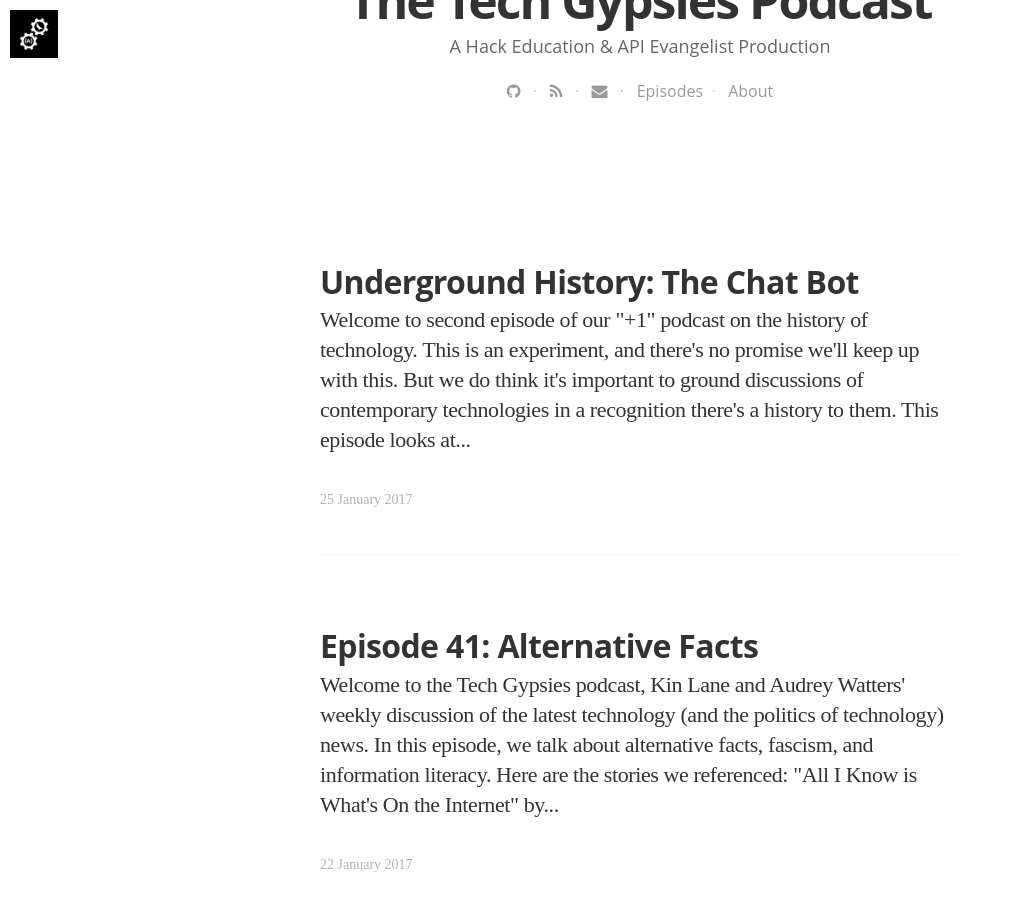
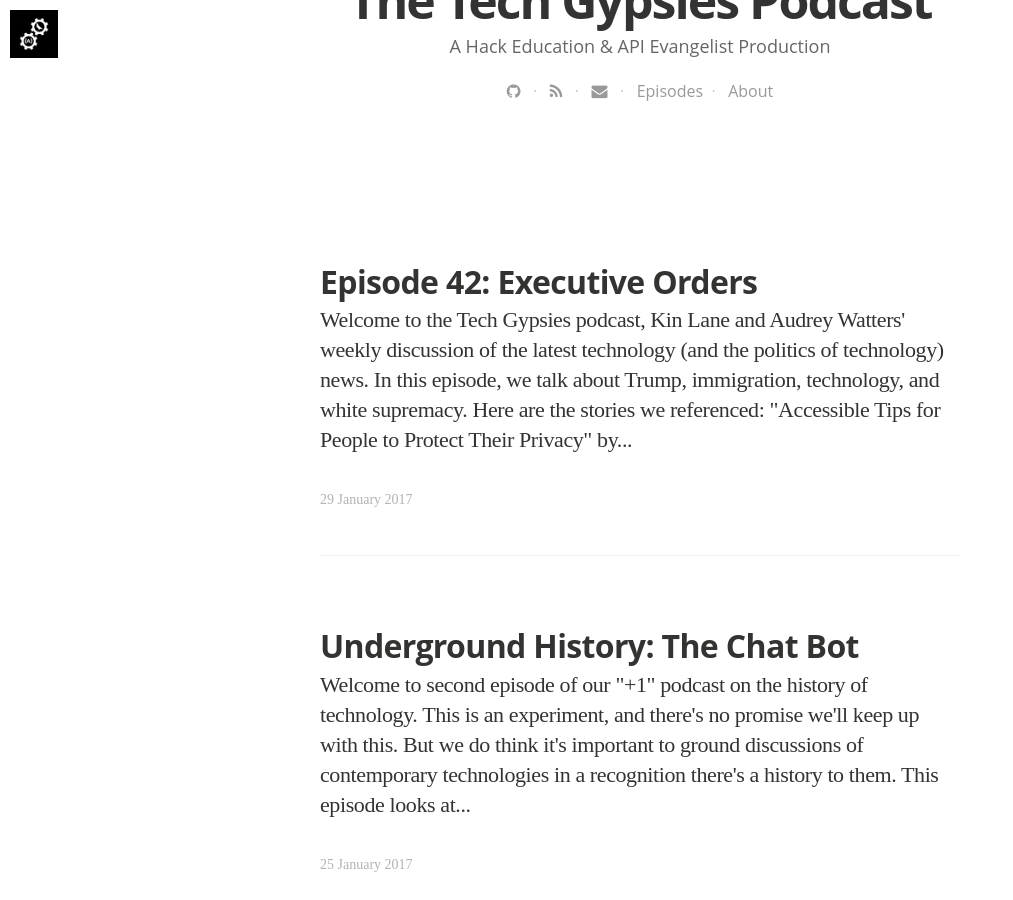
Before and after one commit to Techgypsies/podcast, a Jekyll site: the page built from blog/index.html, in a window 1280 px wide and 900 px high, scrolled down 559 px. Shown: the whole window, without its empty margins (0-1013 px from the left). Built offline with Jekyll 4.4.1, drawn with Linux system fonts in a browser that asks for light colours; nearby versions of some CDN libraries; some web fonts are replaced; the list of posts is cut into pages by our own code; some of the changed text lies outside the part shown.

Commit message:
new episode

```diff
--- a/_data/podcasts.yaml
+++ b/_data/podcasts.yaml
@@ -600,3 +600,17 @@
   tags:
   - Technology
   - Politics
+- title: "Tech Gypsies Episode 42"
+  summary: "In this episode, we talk about Trump, immigration, and technology."
+  description: "In this episode, we talk about Trump, immigration, and technology."
+  subtitle: "Tech, Scrutinized"
+  image: /assets/images/tech-gypsies-podcast-1500.png
+  audio_file: http://s3.amazonaws.com/techgypsies/podcast+2017-01-29.mp3
+  audio_length: 59674249
+  sound_cloud: https://soundcloud.com/kinlane/tech-gypsies-podcast-episode-42-executive-orders
+  duration: '0:41:26'
+  publish_date: "2017-01-29 09:00:00"
+  url: 2017/01/29/episode-42
+  tags:
+  - Technology
+  - Politics
--- /dev/null
+++ b/_posts/2017-01-29-episode-42.html
@@ -0,0 +1,24 @@
+---
+layout: post
+title: "Episode 42: Executive Orders"
+date: 2017-01-29 08:35:00 +0000
+image: https://s3.amazonaws.com/techgypsies/2017-01-29-order.jpg
+imagecredits: https://www.flickr.com/photos/thebrokenone/3620639190
+---
+<p>Welcome to the Tech Gypsies podcast, <a href="http://kinlane.com">Kin Lane</a> and <a href="http://audreywatters.com">Audrey Watters</a>' weekly discussion of the latest technology (and the politics of technology) news.</p>
+
+<p>In this episode, we talk about Trump, immigration, technology, and white supremacy.</p>
+
+<p>
+<iframe width="100%" height="166" scrolling="no" frameborder="no" src="https://w.soundcloud.com/player/?url=https%3A//api.soundcloud.com/tracks/305168207&amp;color=ff5500&amp;auto_play=false&amp;hide_related=false&amp;show_comments=true&amp;show_user=true&amp;show_reposts=false"></iframe>
+</p>
+
+<p>Here are the stories we referenced:</p>
+<ul>
+<li>"<a href="https://github.com/billfitzgerald/personal-privacy-security">Accessible Tips for People to Protect Their Privacy</a>" by Bill Fitzgerald</li>
+<li>"<a href="http://mattturck.com/2017/01/17/the-new-gold-rush-wall-street-wants-your-data/">The New Gold Rush? Wall Street Wants your Data</a>" by Matt Turck</li>
+<li>"<a href="https://blog.twitter.com/2017/transparency-update-twitter-discloses-national-security-letters">#Transparency update: Twitter discloses national security letters</a>" via the Twitter blog</li>
+<li>"<a href="https://medium.com/@pdehaye/microtargeting-of-low-information-voters-6eb2520cd473#.d1o8e99ec">Microtargeting of low-information voters</a>" by Paul-Olivier Dehaye</li>
+</ul>
+
+<p>Feedback is welcome. (You should <a href="mailto:kinlane@gmail.com">email Kin</a> with it though, not Audrey.)</p>
--- a/index.html
+++ b/index.html
@@ -10,7 +10,7 @@
 
 <p><a href="http://podcast.techgypsi.es/blog/">Show notes</a> can also be subscribed to <a href="http://podcast.techgypsi.es/blog.xml">via RSS</a>.</p>
 
-<p><strong>Latest Episode: <a href="http://podcast.techgypsi.es/2017/01/22/episode-41">41</a></strong></p>
+<p><strong>Latest Episode: <a href="http://podcast.techgypsi.es/2017/01/29/episode-42">42</a></strong></p>
 
 <p><strong>Latest Underground History: <a href="http://podcast.techgypsi.es/2017/01/25/underground-chat-bot">The Chat Bot</a></strong></p>
 
```
